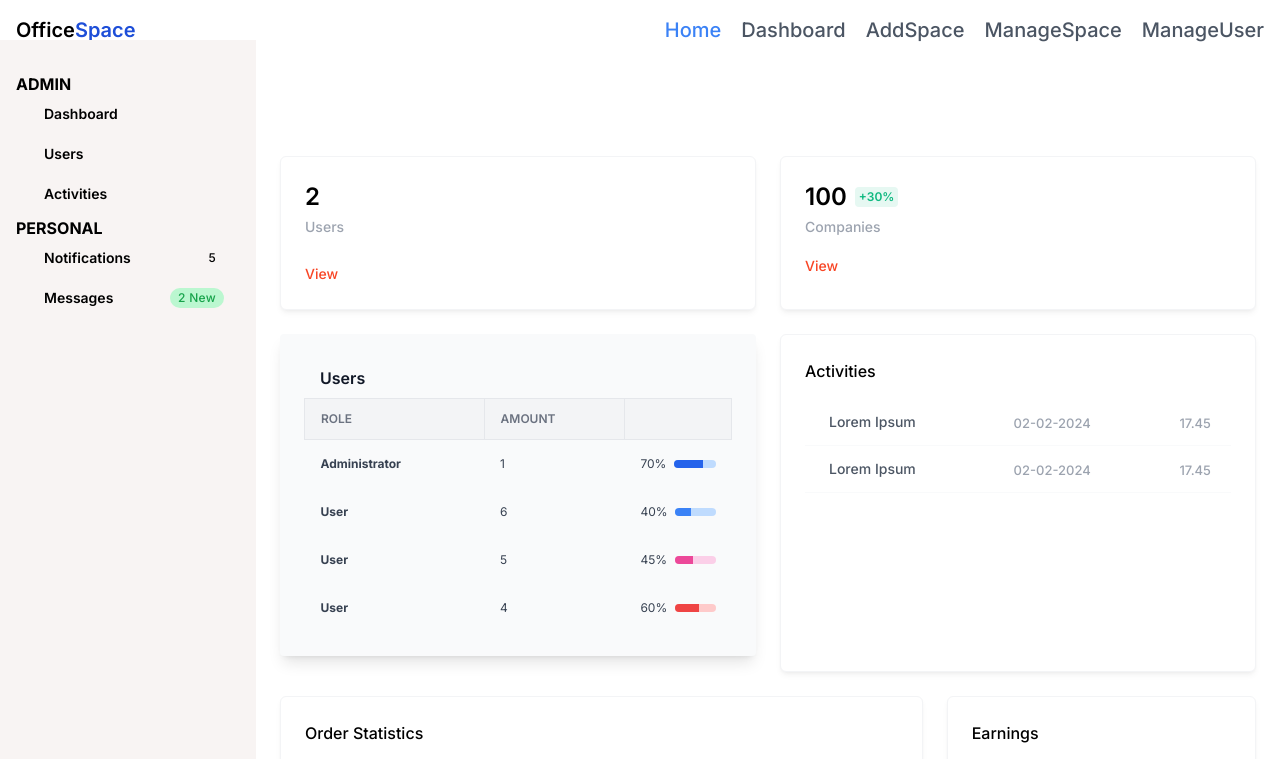
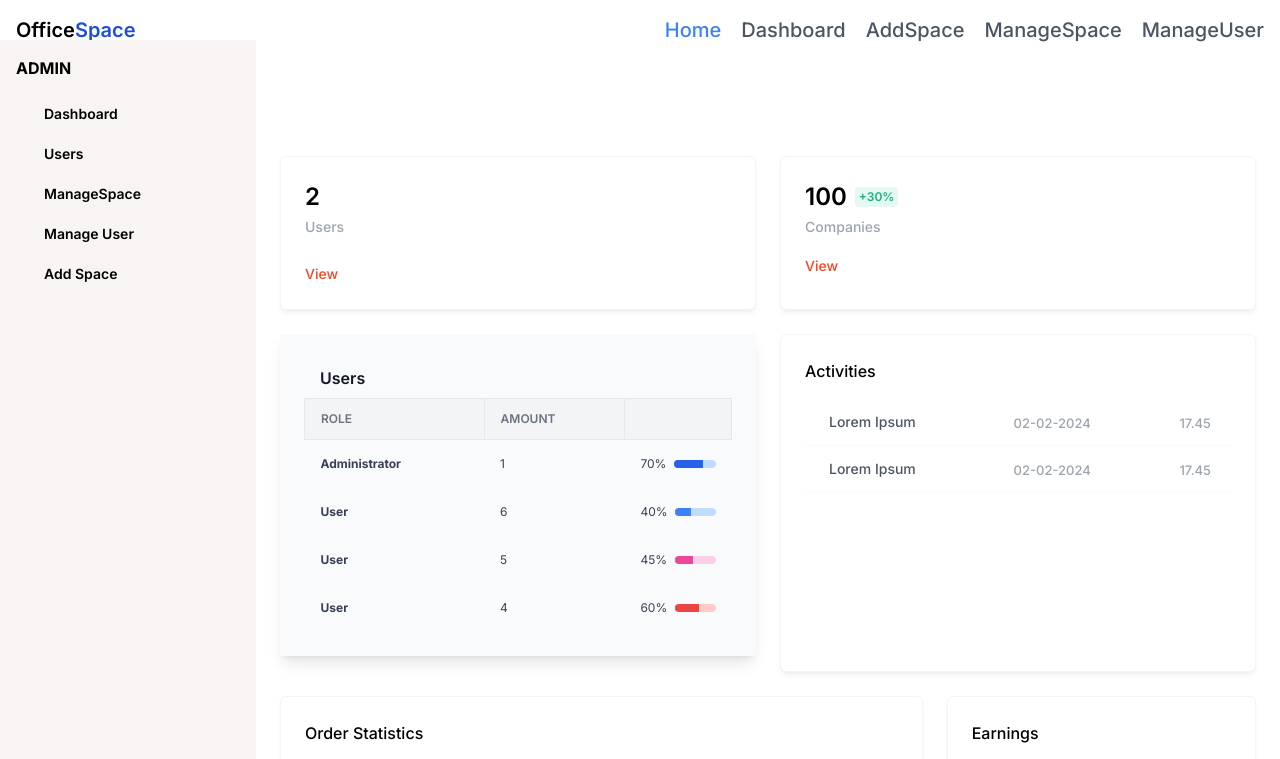
Before and after one commit to abhay9656/flexible-office-space, a Next.js app in the folder frontend/: page /admin/dashboard in a window 1280 px wide. Shown: the top 759 px of the page. Built offline with nearby package versions, Linux system fonts and the light colour scheme.

Commit message:
make validation in feedback

```diff
--- a/frontend/src/app/(main)/feedback/page.jsx
+++ b/frontend/src/app/(main)/feedback/page.jsx
@@ -1,42 +1,48 @@
-'use client'
-import { useFormik } from 'formik'
-import { comment } from 'postcss'
-import React from 'react'
-import toast from 'react-hot-toast';
+"use client";
+import { useFormik } from "formik";
+import { comment } from "postcss";
+import React from "react";
+import toast from "react-hot-toast";
+import * as Yup from "yup";
+
+const FeedbackSchema = Yup.object().shape({
+  name: Yup.string().min(4, "Write your fullname").required("name is required"),
+  email: Yup.string().email("Invalid email").required("Required"),
+  comment: Yup.string().required("Comment is required").min(6, "Too small"),
+});
 
 const Feedback = () => {
-
-  const feedback=useFormik({
-    initialValues:{
-     name:'',
-     email:'',
-     comment:''
+  const feedback = useFormik({
+    initialValues: {
+      name: "",
+      email: "",
+      comment: "",
     },
-    onSubmit:(values,{resetForm})=>{
+    onSubmit: (values, { resetForm }) => {
       console.log(values);
-      fetch('http://localhost:5000/feedback/addFeedback',{
-        method:'POST',
-        body:JSON.stringify(values),
-        headers:{
-          'content-Type':'application/json'
-        }
+      fetch("http://localhost:5000/feedback/addFeedback", {
+        method: "POST",
+        body: JSON.stringify(values),
+        headers: {
+          "content-Type": "application/json",
+        },
       })
         .then((response) => {
           console.log(response.status);
-        if(response.status===200)
-        {
-          toast.success("Feedback added Successfully")
+          if (response.status === 200) {
+            toast.success("Feedback added Successfully");
             resetForm();
-        }
-        else{
-          toast.error("Feedback Failed")
-        }
-      }).catch((err) => {
-        console.log(err);
-        toast.error("Feedback Failed")
-      });
+          } else {
+            toast.error("Feedback Failed");
           }
         })
+        .catch((err) => {
+          console.log(err);
+          toast.error("Feedback Failed");
+        });
+    },
+    validationSchema: FeedbackSchema,
+  });
   return (
     <div>
       <>
@@ -45,7 +51,7 @@ const Feedback = () => {
           <div className="mx-auto max-w-2xl">
             <div className="text-center">
               <h2 className="text-xl text-gray-800 font-bold sm:text-3xl dark:text-white">
-          Feed<span className='text-blue-700'>back</span>
+                Feed<span className="text-blue-700">back</span>
               </h2>
             </div>
             {/* Card */}
@@ -66,6 +72,9 @@ const Feedback = () => {
                     onChange={feedback.handleChange}
                     value={feedback.values.name}
                   />
+                  {feedback.touched.name && (
+                    <small class="text-red-600">{feedback.errors.name}</small>
+                  )}
                 </div>
                 <div className="mb-4 sm:mb-8">
                   <label
@@ -82,6 +91,9 @@ const Feedback = () => {
                     onChange={feedback.handleChange}
                     value={feedback.values.email}
                   />
+                  {feedback.touched.email && (
+                    <small class="text-red-600">{feedback.errors.name}</small>
+                  )}
                 </div>
                 <div>
                   <label
@@ -101,6 +113,11 @@ const Feedback = () => {
                       onChange={feedback.handleChange}
                       value={feedback.values.comment}
                     />
+                    {feedback.touched.comment && (
+                      <small class="text-red-600">
+                        {feedback.errors.name}
+                      </small>
+                    )}
                   </div>
                 </div>
                 <div className="mt-6 grid">
@@ -118,9 +135,8 @@ const Feedback = () => {
         </div>
         {/* End Comment Form */}
       </>
+    </div>
+  );
+};
 
-    </div>
-  )
-}
-
-export default Feedback
+export default Feedback;
--- a/frontend/src/app/admin/dashboard/page.jsx
+++ b/frontend/src/app/admin/dashboard/page.jsx
@@ -12,8 +12,8 @@ const AdminDashboard = () => {
   />
   {/*sidenav */}
   <div className="fixed left-0 top-10 w-64 h-full bg-[#f8f4f3] p-4 z-50 sidebar-menu transition-transform">
-    <ul className="mt-4">
       <span className="text-black font-bold">ADMIN</span>
+    <ul className="text-2xl mt-4">
       <li className="mb-1 group">
         <a
           href=""
@@ -39,20 +39,20 @@ const AdminDashboard = () => {
           className="flex font-semibold items-center py-2 px-4 text-black hover:bg-blue hover:text-gray-100 rounded-md group-[.active]:bg-blue group-[.active]:text-white group-[.selected]:bg-blue group-[.selected]:text-gray-100"
         >
           <i className="bx bx-list-ul mr-3 text-lg" />
-          <span className="text-sm">Activities</span>
+          <span className="text-sm">ManageSpace</span>
         </a>
       </li>
-      <span className="text-black font-bold">PERSONAL</span>
+
+
+
       <li className="mb-1 group">
         <a
           href=""
           className="flex font-semibold items-center py-2 px-4 text-black hover:bg-blue hover:text-gray-100 rounded-md group-[.active]:bg-blue group-[.active]:text-white group-[.selected]:bg-blue group-[.selected]:text-gray-100"
         >
-          <i className="bx bx-bell mr-3 text-lg" />
-          <span className="text-sm">Notifications</span>
-          <span className=" md:block px-2 py-0.5 ml-auto text-xs font-medium tracking-wide text-red  rounded-full">
-            5
-          </span>
+          <i className="bx bx-envelope mr-3 text-lg" />
+          <span className="text-sm">Manage User</span>
+
         </a>
       </li>
       <li className="mb-1 group">
@@ -61,10 +61,8 @@ const AdminDashboard = () => {
           className="flex font-semibold items-center py-2 px-4 text-black hover:bg-blue hover:text-gray-100 rounded-md group-[.active]:bg-blue group-[.active]:text-white group-[.selected]:bg-blue group-[.selected]:text-gray-100"
         >
           <i className="bx bx-envelope mr-3 text-lg" />
-          <span className="text-sm">Messages</span>
-          <span className=" md:block px-2 py-0.5 ml-auto text-xs font-medium tracking-wide text-green-600 bg-green-200 rounded-full">
-            2 New
-          </span>
+          <span className="text-sm">Add Space</span>
+
         </a>
       </li>
     </ul>
--- a/frontend/src/app/user/booking/[id]/page.jsx
+++ b/frontend/src/app/user/booking/[id]/page.jsx
@@ -1,13 +1,13 @@
 "use client";
 import { useFormik } from "formik";
 import { useParams } from "next/navigation";
-import React, { useEffect,useState } from "react";
+import React, { useEffect, useState } from "react";
+import toast from 'react-hot-toast';
 
 const Booking = () => {
-
   const { id } = useParams();
 
-  const [book,setbooking]=useState(null)
+  const [book, setbooking] = useState(null);
 
   const fetchbook = () => {
     fetch("http://localhost:5000/space/getbyid/" + id)
@@ -35,13 +35,15 @@ const Booking = () => {
       image: "",
       price: "",
       date: "",
+      time: "",
     },
     onSubmit: (values) => {
       console.log(values);
+      toast.success("booked")
     },
   });
 
-  return book!==null ? (
+  return book !== null ? (
     <div>
       <>
         {/* component */}
@@ -53,7 +55,10 @@ const Booking = () => {
                   <img src="/space.png" className="btn-" />
                 </div>
               </div>
-              <div style={{width:700}} className=" mt-20 mr-0 mb-0 ml-0 relative z-10 max-w-3xl lg:mt-0 lg:w-5/12">
+              <div
+                style={{ width: 700 }}
+                className=" mt-20 mr-0 mb-0 ml-0 relative z-10 max-w-3xl lg:mt-0 lg:w-5/12"
+              >
                 <div className="flex flex-col items-start justify-start pt-10 pr-10 pb-10 pl-10 bg-white shadow-2xl rounded-xl relative z-10">
                   <p className="w-full text-3xl font-bold text-center text-black leading-snug font-sans">
                     Boo<span className="text-blue-700">king</span>
@@ -63,7 +68,7 @@ const Booking = () => {
                       <div className="flex font-sans h-60 border  my-5 mr-3">
                         <div className="flex-none w-60 relative">
                           <img
-                      src= {`http://localhost:5000/${book.image}`}
+                            src={`http://localhost:5000/${book.image}`}
                             alt=""
                             className="absolute inset-0 w-full h-full object-cover"
                             loading="lazy"
@@ -89,7 +94,9 @@ const Booking = () => {
                                     id="name"
                                     onChange={booking.handleChange}
                                     value={booking.values.name}
-                                >{book.name}</label>
+                                  >
+                                    {book.name}
+                                  </label>
                                 </td>
                               </tr>
                               <tr>
@@ -108,7 +115,9 @@ const Booking = () => {
                                     id="area"
                                     onChange={booking.handleChange}
                                     value={booking.values.area}
-                                >{book.area}</label>
+                                  >
+                                    {book.area}
+                                  </label>
                                 </td>
                               </tr>
                               <tr>
@@ -127,7 +136,9 @@ const Booking = () => {
                                     id="address"
                                     onChange={booking.handleChange}
                                     value={booking.values.address}
-                                >{book.address}</label>
+                                  >
+                                    {book.address}
+                                  </label>
                                 </td>
                               </tr>
                               <tr>
@@ -146,10 +157,11 @@ const Booking = () => {
                                     id="price"
                                     onChange={booking.handleChange}
                                     value={booking.values.price}
-                                >{book.price}</label>
+                                  >
+                                    {book.price}
+                                  </label>
                                 </td>
                               </tr>
-
                             </tbody>
                           </table>
                         </div>
@@ -207,7 +219,7 @@ const Booking = () => {
         </div>
       </>
     </div>
-  ): (
+  ) : (
     <div>Loading</div>
   );
 };
```
Lines whose indentation alone changed are shown as unchanged.
